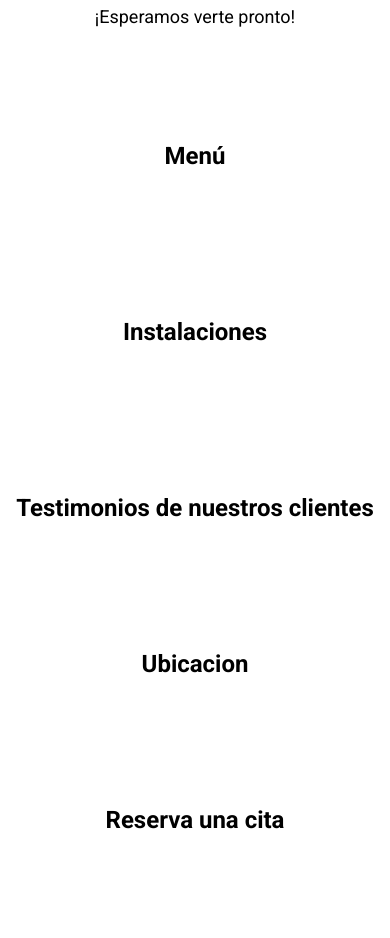
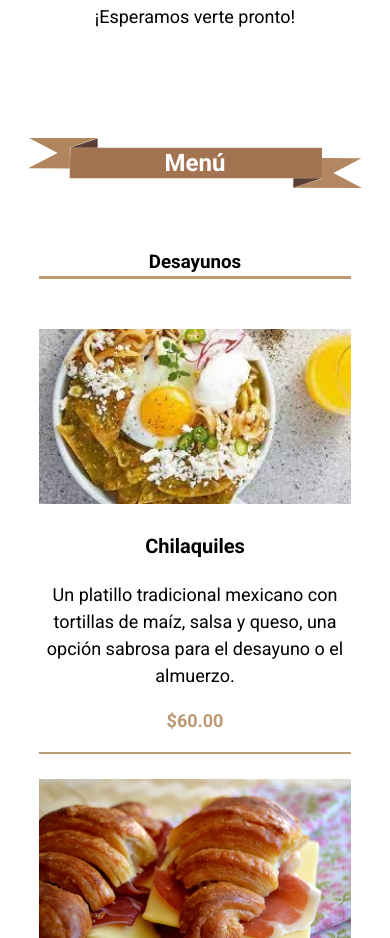
Before and after one commit to AngelDev1902/Cafeteria, a website: page index.html in a window 390 px wide. Shown: the part 1026-1964 px from the top of the page. Drawn offline with Linux system fonts and the light colour scheme; files that its build step writes are made by us from their sources.

Commit message:
menu sin responsive

```diff
--- a/index.html
+++ b/index.html
@@ -64,7 +64,23 @@
         <h2>Menú</h2>
 
         <div class="menu-index-container container">
+          <section class="menu-index__galeria">
+            <h3>Desayunos</h3>
 
+            <div class="menu-index__desayunos"></div>
+          </section>
+
+          <section class="menu-index__galeria">
+            <h3>Postres</h3>
+
+            <div class="menu-index__postres"></div>
+          </section>
+
+          <section class="menu-index__galeria">
+            <h3>Bebidas</h3>
+
+            <div class="menu-index__bebidas"></div>
+          </section>
         </div>
       </section>
 
--- a/src/js/app.js
+++ b/src/js/app.js
@@ -1,16 +1,76 @@
 const nav = document.querySelector('.navbar');
 const headerMenu = document.querySelector('.header__menu');
 const body = document.body;
+const postre = document.querySelector('.menu-index__postres');
+const desayuno = document.querySelector('.menu-index__desayunos');
+const bebida = document.querySelector('.menu-index__bebidas');
 
+// Datos de los productos
+let postreDatos = {
+    "Pastel mil hojas de durazno": ["50", "Delicioso pastel con capas finas de hojaldre y relleno de durazno, perfecto para los amantes de los postres."],
+    "Galletas de fresa": ["30", "Galletas caseras con trozos de fresa, ideales para acompañar tu café o té."],
+    "HotCakes": ["40", "Tortitas esponjosas, ideales para un desayuno clásico con sirope y mantequilla."],
+    "Brauni": ["20", "Un postre exquisito, similar a un brownie, con un centro suave y un exterior crujiente, que hará las delicias de tu paladar."],
+    "Pastel de naranja": ["20", "Un pastel húmedo y cítrico con sabor a naranja, perfecto para los amantes de los sabores frescos."]
+}
+
+let bebidaDatos = {
+    "Jugo de naranja": ["30", "Refrescante jugo de naranja recién exprimido, lleno de vitamina C."],
+    "Jugo de Limón": ["30", "Un refrescante jugo de limón, ideal para refrescar tu paladar."],
+    "Capuchino": ["40", "Una bebida de café indulgente con espresso, leche vaporizada y una capa de espuma cremosa."],
+    "Jugo de Zanahoria": ["20", "Una bebida saludable y refrescante, hecha con zanahorias frescas."],
+    "Café Negro": ["20", "El clásico café negro, fuerte y aromático, para los amantes del café puro."]
+}
+
+let desayunoDatos = {
+    "Chilaquiles": ["60", "Un platillo tradicional mexicano con tortillas de maíz, salsa y queso, una opción sabrosa para el desayuno o el almuerzo."],
+    "Cuernitos rellenos": ["50", "Un croissant relleno de tus ingredientes favoritos, ya sea jamón y queso o chocolate."],
+    "Fruta Picada": ["40", "Una mezcla fresca de frutas de temporada, perfecta como opción saludable o postre."],
+    "Tostadas con aguacate": ["50", "Tostadas de pan crujiente cubiertas con aguacate fresco y otros ingredientes deliciosos."],
+    "combo bebida-postre": ["50", "Una combinación perfecta que incluye tu elección de bebida y postre, para disfrutar de lo mejor de ambos mundos."]
+}
+
+// hacer aparecer la barra de navegacion al hacer click en el bar
 nav.addEventListener('click', () => {
     headerMenu.classList.toggle('header__menu-active');
     body.classList.toggle('body-desactive');
 
-        body.addEventListener('click', (event) => {
-            if(event.target != headerMenu){
-                headerMenu.classList.remove('header__menu-active');
-                body.classList.remove('body-desactive');
-            }
-        })
+});
 
-});
+agregarMenu();
+
+// añadir imagenes al menu en cada seccion
+function agregarMenu() {
+    const contenedores = [desayuno, postre, bebida];
+    const contenedoresString = ['desayuno', 'postre', 'bebida'];
+    const diccionarios = [desayunoDatos, postreDatos, bebidaDatos]
+
+    for (let i = 0; i < 3; i++) {
+        for (let j = 0; j < 5; j++) {
+            let cardNew = document.createElement('div');
+            cardNew.classList.add("card");
+
+            let imagen = contenedoresString[i] + (j+1);
+            let diccionario = diccionarios[i];
+            let titulos = Object.keys(diccionario);
+
+            cardNew.innerHTML = `
+                <div class="card__imagen">
+                    <picture>
+                        <source srcset="build/img/${imagen}.avif" type="image/avif">
+                        <source srcset="build/img/${imagen}.webp" type="image/webp">
+                        <img loading="lazy" src="build/img/${imagen}.png" alt="">
+                    </picture>
+                </div>
+                <div class="card__info">
+                    <p class="producto">${titulos[j]}</p>
+                    <p class="descripcion">${diccionario[titulos[j]][1]}</p>
+                    <p class="precio">$${diccionario[titulos[j]][0]}.00</p>
+                </div>
+            `;
+
+            contenedores[i].appendChild(cardNew);
+
+        }
+    }
+}
--- a/src/scss/base/_globales.scss
+++ b/src/scss/base/_globales.scss
@@ -20,6 +20,7 @@ body{
     overflow-x: hidden;
     position: relative;
     top: 7rem;
+    width: 100vw;
 
     @include mx.desktop{
         top: 13rem;
--- a/src/scss/ui/_header.scss
+++ b/src/scss/ui/_header.scss
@@ -2,7 +2,7 @@
 @use '../base/variables' as v;
 
 .header{
-    width: 100%;
+    width: 100vw;
     height: 7rem;
     background-color: v.$gris1;
     position: fixed;
--- a/src/scss/ui/_main.scss
+++ b/src/scss/ui/_main.scss
@@ -70,3 +70,68 @@ section{
         }
     }
 }
+
+.menu-index{
+    h2{
+        background-image: url('../img/bandera.svg');
+        background-size: contain;
+        background-repeat: no-repeat;
+        background-position: center center;
+        height: 5rem;
+        @include mx.centrarFlex;
+        color: white;
+    }
+}
+
+.menu-index-container{
+    padding: 0;
+}
+
+.menu-index__galeria{
+    h3{
+        margin-bottom: 5rem;
+        border-bottom: 3px solid v.$cafe3;
+        max-width: 50rem;
+    }
+}
+
+.menu-index__bebidas, .menu-index__desayunos, .menu-index__postres{
+    display: flex;
+    flex-direction: column;
+    align-items: center;
+    gap: 2.5rem;
+
+}
+
+.card{
+    width: 100%;
+    max-width: 35rem;
+    border-bottom: 2px solid v.$cafe3;
+
+    .card__info{
+        display: flex;
+        flex-direction: column;
+        align-items: center;
+        justify-content: space-between;
+
+        p{
+            text-align: center;
+
+            &:nth-child(1){
+                font-size: 2rem;
+                font-weight: 700;
+            }
+
+            &:nth-child(2){
+                font-size: 1.8rem;
+                margin: 0;
+            }
+
+            &:nth-child(3){
+                color: v.$cafe3;
+                font-size: 1.8rem;
+                font-weight: 700;
+            }
+        }
+    }
+}
```
Also changed, not shown: build/css/app.css, build/img/bandera.svg (added), build/js/app.js.
